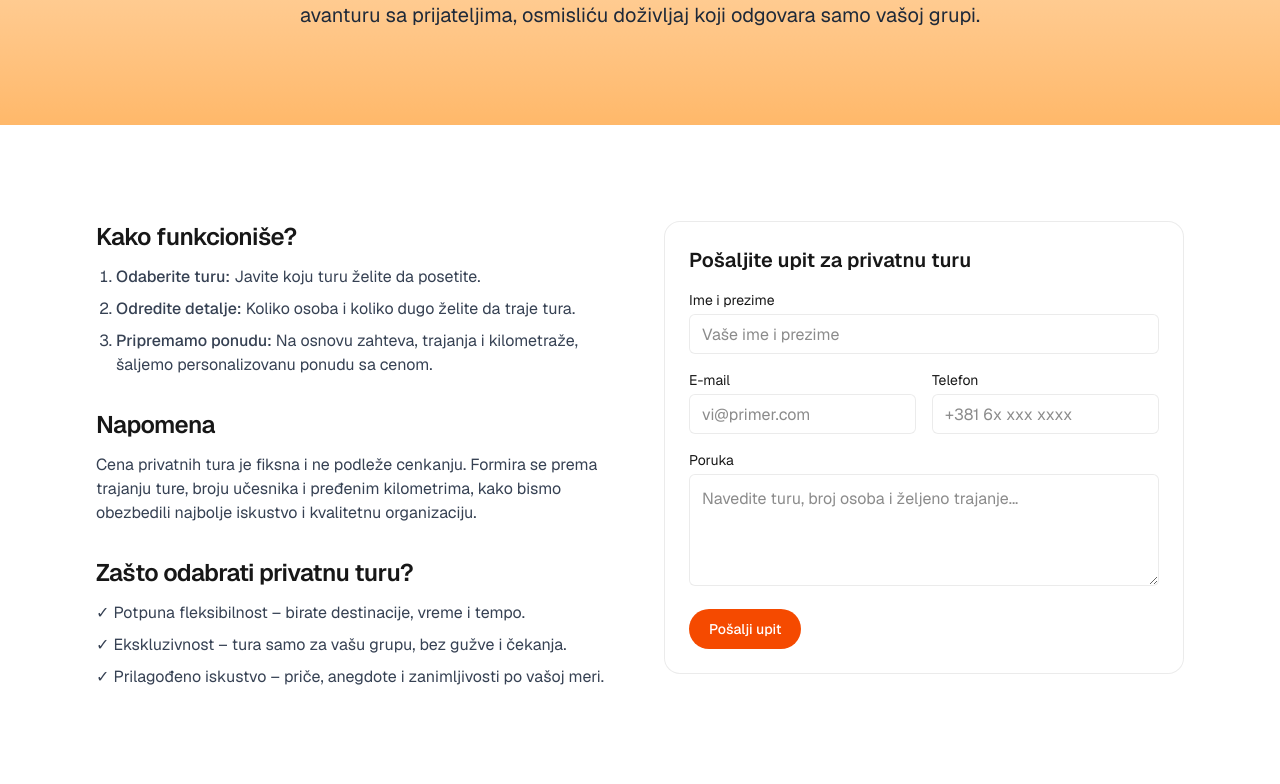
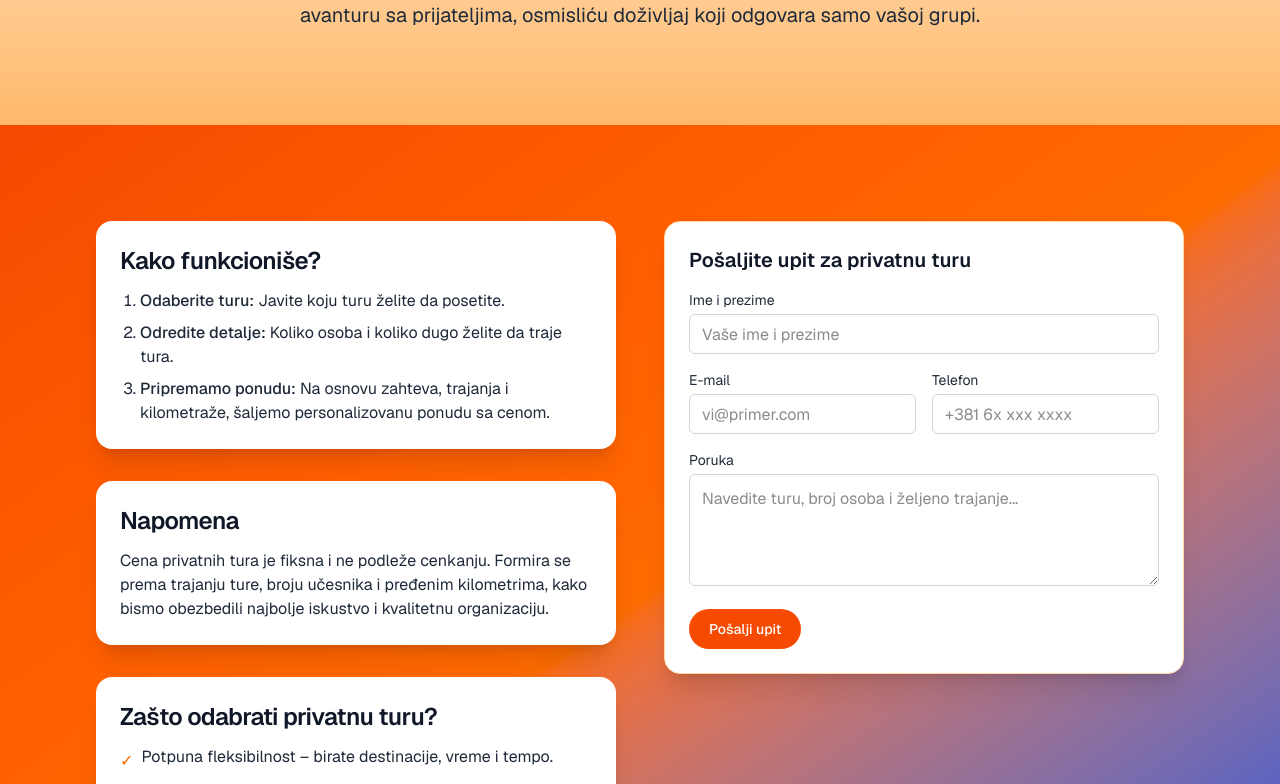
Before and after one commit to DavidJankovic00LIN/VINS_2.0, a Next.js app: page /tours/custom-tours in a window 1280 px wide. Shown: the part 351-1135 px from the top of the page. Built offline with nearby package versions, Linux system fonts and the light colour scheme.

Commit message:
custom tours visual fix

```diff
--- a/src/app/tours/custom-tours/page.tsx
+++ b/src/app/tours/custom-tours/page.tsx
@@ -2,8 +2,10 @@
 import { useState } from 'react';
 import Navigation from '@/components/Navigation';
 import Footer from '@/components/Footer';
+import { useI18n } from '@/i18n/I18nProvider';
 
 export default function CustomTours() {
+  const { t } = useI18n();
   const [formData, setFormData] = useState({
     fullName: '',
     email: '',
@@ -29,100 +31,98 @@ export default function CustomTours() {
       <section className="pt-16 bg-gradient-to-b from-yellow-200 via-orange-200 to-orange-300">
         <div className="mx-auto max-w-6xl px-4 sm:px-6 lg:px-8 py-16 sm:py-24">
           <div className="text-center">
-            <h1 className="text-4xl sm:text-5xl font-extrabold tracking-tight mb-6">Privatne ture – putovanje po vašoj meri</h1>
-            <p className="text-lg sm:text-xl text-gray-800 max-w-3xl mx-auto">
-              Želite da svoje putovanje učinite potpuno intimnim i prilagođenim vama? Privatne ture su idealno rešenje –
-              bilo da planirate porodični izlet, romantično putovanje ili avanturu sa prijateljima, osmisliću doživljaj koji odgovara samo vašoj grupi.
+            <h1 className="text-4xl sm:text-5xl font-extrabold tracking-tight mb-6 text-gray-900 dark:text-grey-800">{t('custom_tours_hero_title')}</h1>
+            <p className="text-lg sm:text-xl text-gray-800 dark:text-gray-800 max-w-3xl mx-auto">
+              {t('custom_tours_hero_description')}
             </p>
           </div>
         </div>
       </section>
 
       {/* Content */}
-      <section className="bg-background">
+      <section className="bg-gradient-to-br from-orange-600 via-orange-500 to-blue-700">
         <div className="mx-auto max-w-6xl px-4 sm:px-6 lg:px-8 py-16 sm:py-24">
           <div className="grid lg:grid-cols-2 gap-12 items-start">
             {/* Left copy */}
             <div className="space-y-8">
-              <div>
-                <h2 className="text-2xl font-semibold tracking-tight mb-3">Kako funkcioniše?</h2>
-                <ol className="list-decimal pl-5 space-y-2 text-gray-700 dark:text-gray-300">
-                  <li><span className="font-medium">Odaberite turu:</span> Javite koju turu želite da posetite.</li>
-                  <li><span className="font-medium">Odredite detalje:</span> Koliko osoba i koliko dugo želite da traje tura.</li>
-                  <li><span className="font-medium">Pripremamo ponudu:</span> Na osnovu zahteva, trajanja i kilometraže, šaljemo personalizovanu ponudu sa cenom.</li>
+              <div className="bg-white rounded-2xl shadow-xl p-6">
+                <h2 className="text-2xl font-semibold tracking-tight mb-3 text-gray-900">{t('custom_tours_how_it_works_title')}</h2>
+                <ol className="list-decimal pl-5 space-y-2 text-gray-800">
+                  <li><span className="font-medium">{t('custom_tours_step1_title')}:</span> {t('custom_tours_step1_desc')}</li>
+                  <li><span className="font-medium">{t('custom_tours_step2_title')}:</span> {t('custom_tours_step2_desc')}</li>
+                  <li><span className="font-medium">{t('custom_tours_step3_title')}:</span> {t('custom_tours_step3_desc')}</li>
                 </ol>
               </div>
 
-              <div>
-                <h2 className="text-2xl font-semibold tracking-tight mb-3">Napomena</h2>
-                <p className="text-gray-700 dark:text-gray-300">
-                  Cena privatnih tura je fiksna i ne podleže cenkаnju. Formira se prema trajanju ture, broju učesnika i pređenim kilometrima,
-                  kako bismo obezbedili najbolje iskustvo i kvalitetnu organizaciju.
+              <div className="bg-white rounded-2xl shadow-xl p-6">
+                <h2 className="text-2xl font-semibold tracking-tight mb-3 text-gray-900">{t('custom_tours_note_title')}</h2>
+                <p className="text-gray-800">
+                  {t('custom_tours_note_description')}
                 </p>
               </div>
 
-              <div>
-                <h2 className="text-2xl font-semibold tracking-tight mb-3">Zašto odabrati privatnu turu?</h2>
-                <ul className="space-y-2 text-gray-700 dark:text-gray-300">
-                  <li>✓ Potpuna fleksibilnost – birate destinacije, vreme i tempo.</li>
-                  <li>✓ Ekskluzivnost – tura samo za vašu grupu, bez gužve i čekanja.</li>
-                  <li>✓ Prilagođeno iskustvo – priče, anegdote i zanimljivosti po vašoj meri.</li>
+              <div className="bg-white rounded-2xl shadow-xl p-6">
+                <h2 className="text-2xl font-semibold tracking-tight mb-3 text-gray-900">{t('custom_tours_why_choose_title')}</h2>
+                <ul className="space-y-2 text-gray-800">
+                  <li className="flex items-start gap-2"><span className="text-orange-500 mt-1">✓</span> {t('custom_tours_benefit1')}</li>
+                  <li className="flex items-start gap-2"><span className="text-orange-500 mt-1">✓</span> {t('custom_tours_benefit2')}</li>
+                  <li className="flex items-start gap-2"><span className="text-orange-500 mt-1">✓</span> {t('custom_tours_benefit3')}</li>
                 </ul>
               </div>
             </div>
 
             {/* Right form */}
-            <div className="rounded-2xl border border-black/[.08] dark:border-white/[.12] p-6 bg-white/80 dark:bg-background backdrop-blur-sm">
-              <h3 className="text-xl font-semibold mb-4">Pošaljite upit za privatnu turu</h3>
+            <div className="bg-white rounded-2xl shadow-xl p-6 border border-orange-200">
+              <h3 className="text-xl font-semibold mb-4 text-gray-900">{t('custom_tours_form_title')}</h3>
               <form onSubmit={handleSubmit} className="space-y-4">
                 <div>
-                  <label className="block text-sm mb-1">Ime i prezime</label>
+                  <label className="block text-sm mb-1 text-gray-800">{t('custom_tours_form_name')}</label>
                   <input
                     name="fullName"
                     value={formData.fullName}
                     onChange={handleChange}
-                    className="w-full h-10 px-3 rounded-md border border-black/[.08] dark:border-white/[.12] bg-background focus:outline-none focus:ring-2 focus:ring-foreground/20"
-                    placeholder="Vaše ime i prezime"
+                    className="w-full h-10 px-3 rounded-md border border-gray-300 bg-white focus:outline-none focus:ring-2 focus:ring-orange-500 focus:border-orange-500"
+                    placeholder={t('custom_tours_form_name_placeholder')}
                   />
                 </div>
                 <div className="grid sm:grid-cols-2 gap-4">
                   <div>
-                    <label className="block text-sm mb-1">E-mail</label>
+                    <label className="block text-sm mb-1 text-gray-800">{t('custom_tours_form_email')}</label>
                     <input
                       name="email"
                       type="email"
                       value={formData.email}
                       onChange={handleChange}
-                      className="w-full h-10 px-3 rounded-md border border-black/[.08] dark:border-white/[.12] bg-background focus:outline-none focus:ring-2 focus:ring-foreground/20"
-                      placeholder="vi@primer.com"
+                      className="w-full h-10 px-3 rounded-md border border-gray-300 bg-white focus:outline-none focus:ring-2 focus:ring-orange-500 focus:border-orange-500"
+                      placeholder={t('custom_tours_form_email_placeholder')}
                     />
                   </div>
                   <div>
-                    <label className="block text-sm mb-1">Telefon</label>
+                    <label className="block text-sm mb-1 text-gray-800">{t('custom_tours_form_phone')}</label>
                     <input
                       name="phone"
                       value={formData.phone}
                       onChange={handleChange}
-                      className="w-full h-10 px-3 rounded-md border border-black/[.08] dark:border-white/[.12] bg-background focus:outline-none focus:ring-2 focus:ring-foreground/20"
-                      placeholder="+381 6x xxx xxxx"
+                      className="w-full h-10 px-3 rounded-md border border-gray-300 bg-white focus:outline-none focus:ring-2 focus:ring-orange-500 focus:border-orange-500"
+                      placeholder={t('custom_tours_form_phone_placeholder')}
                     />
                   </div>
                 </div>
                 <div>
-                  <label className="block text-sm mb-1">Poruka</label>
+                  <label className="block text-sm mb-1 text-gray-800">{t('custom_tours_form_message')}</label>
                   <textarea
                     name="message"
                     value={formData.message}
                     onChange={handleChange}
-                    className="w-full h-28 p-3 rounded-md border border-black/[.08] dark:border-white/[.12] bg-background focus:outline-none focus:ring-2 focus:ring-foreground/20"
-                    placeholder="Navedite turu, broj osoba i željeno trajanje..."
+                    className="w-full h-28 p-3 rounded-md border border-gray-300 bg-white focus:outline-none focus:ring-2 focus:ring-orange-500 focus:border-orange-500"
+                    placeholder={t('custom_tours_form_message_placeholder')}
                   />
                 </div>
                 <button
                   type="submit"
                   className="h-10 px-5 rounded-full bg-orange-600 text-white text-sm font-medium hover:bg-orange-700 transition-colors"
                 >
-                  Pošalji upit
+                  {t('custom_tours_form_submit')}
                 </button>
               </form>
             </div>
--- a/src/i18n/dictionaries/en.ts
+++ b/src/i18n/dictionaries/en.ts
@@ -154,5 +154,32 @@ const en = {
   section_historical_adventures: 'Historical Adventures',
   section_love_tours: 'Love Tours',
   section_love_tours_sub: 'Each tour is designed to create special moments and unforgettable memories.',
+
+  // Custom Tours Page
+  custom_tours_hero_title: 'Private Tours – Travel Your Way',
+  custom_tours_hero_description: 'Want to make your journey completely intimate and tailored to you? Private tours are the ideal solution – whether you\'re planning a family trip, romantic getaway, or adventure with friends, I\'ll create an experience that suits only your group.',
+  custom_tours_how_it_works_title: 'How it works?',
+  custom_tours_step1_title: 'Choose a tour',
+  custom_tours_step1_desc: 'Let me know which tour you\'d like to visit.',
+  custom_tours_step2_title: 'Specify details',
+  custom_tours_step2_desc: 'How many people and how long you want the tour to last.',
+  custom_tours_step3_title: 'We prepare an offer',
+  custom_tours_step3_desc: 'Based on requirements, duration and distance, we send a personalized offer with pricing.',
+  custom_tours_note_title: 'Note',
+  custom_tours_note_description: 'Private tour prices are fixed and not negotiable. They are formed according to tour duration, number of participants and distance covered, to ensure the best experience and quality organization.',
+  custom_tours_why_choose_title: 'Why choose a private tour?',
+  custom_tours_benefit1: 'Complete flexibility – you choose destinations, time and pace.',
+  custom_tours_benefit2: 'Exclusivity – tour only for your group, without crowds and waiting.',
+  custom_tours_benefit3: 'Tailored experience – stories, anecdotes and interesting facts according to your preferences.',
+  custom_tours_form_title: 'Send inquiry for private tour',
+  custom_tours_form_name: 'Full name',
+  custom_tours_form_name_placeholder: 'Your full name',
+  custom_tours_form_email: 'E-mail',
+  custom_tours_form_email_placeholder: 'you@example.com',
+  custom_tours_form_phone: 'Phone',
+  custom_tours_form_phone_placeholder: '+381 6x xxx xxxx',
+  custom_tours_form_message: 'Message',
+  custom_tours_form_message_placeholder: 'Specify tour, number of people and desired duration...',
+  custom_tours_form_submit: 'Send inquiry',
 };
 export default en;
--- a/src/i18n/dictionaries/sr.ts
+++ b/src/i18n/dictionaries/sr.ts
@@ -158,5 +158,32 @@ const sr = {
   section_historical_adventures: 'Istorijske avanture',
   section_love_tours: 'Ljubavne ture',
   section_love_tours_sub: 'Svaka tura je osmišljena da stvori posebne trenutke i nezaboravne uspomene.',
+
+  // Custom Tours Page
+  custom_tours_hero_title: 'Privatne ture – putovanje po vašoj meri',
+  custom_tours_hero_description: 'Želite da svoje putovanje učinite potpuno intimnim i prilagođenim vama? Privatne ture su idealno rešenje – bilo da planirate porodični izlet, romantično putovanje ili avanturu sa prijateljima, osmisliću doživljaj koji odgovara samo vašoj grupi.',
+  custom_tours_how_it_works_title: 'Kako funkcioniše?',
+  custom_tours_step1_title: 'Odaberite turu',
+  custom_tours_step1_desc: 'Javite koju turu želite da posetite.',
+  custom_tours_step2_title: 'Odredite detalje',
+  custom_tours_step2_desc: 'Koliko osoba i koliko dugo želite da traje tura.',
+  custom_tours_step3_title: 'Pripremamo ponudu',
+  custom_tours_step3_desc: 'Na osnovu zahteva, trajanja i kilometraže, šaljemo personalizovanu ponudu sa cenom.',
+  custom_tours_note_title: 'Napomena',
+  custom_tours_note_description: 'Cena privatnih tura je fiksna i ne podleže cenkаnju. Formira se prema trajanju ture, broju učesnika i pređenim kilometrima, kako bismo obezbedili najbolje iskustvo i kvalitetnu organizaciju.',
+  custom_tours_why_choose_title: 'Zašto odabrati privatnu turu?',
+  custom_tours_benefit1: 'Potpuna fleksibilnost – birate destinacije, vreme i tempo.',
+  custom_tours_benefit2: 'Ekskluzivnost – tura samo za vašu grupu, bez gužve i čekanja.',
+  custom_tours_benefit3: 'Prilagođeno iskustvo – priče, anegdote i zanimljivosti po vašoj meri.',
+  custom_tours_form_title: 'Pošaljite upit za privatnu turu',
+  custom_tours_form_name: 'Ime i prezime',
+  custom_tours_form_name_placeholder: 'Vaše ime i prezime',
+  custom_tours_form_email: 'E-mail',
+  custom_tours_form_email_placeholder: 'vi@primer.com',
+  custom_tours_form_phone: 'Telefon',
+  custom_tours_form_phone_placeholder: '+381 6x xxx xxxx',
+  custom_tours_form_message: 'Poruka',
+  custom_tours_form_message_placeholder: 'Navedite turu, broj osoba i željeno trajanje...',
+  custom_tours_form_submit: 'Pošalji upit',
 };
 export default sr;
--- a/src/i18n/dictionaries/tr.ts
+++ b/src/i18n/dictionaries/tr.ts
@@ -155,5 +155,32 @@ const tr = {
   section_historical_adventures: 'Tarihi Maceralar',
   section_love_tours: 'Aşk Turları',
   section_love_tours_sub: 'Her tur, özel anlar ve unutulmaz anılar yaratmak için tasarlandı.',
+
+  // Custom Tours Page
+  custom_tours_hero_title: 'Özel Turlar – Kendi Yolunuzda Seyahat',
+  custom_tours_hero_description: 'Yolculuğunuzu tamamen samimi ve size özel hale getirmek ister misiniz? Özel turlar ideal çözümdür – aile gezisi, romantik kaçamak veya arkadaşlarla macera planlıyor olun, sadece grubunuza uygun bir deneyim yaratacağım.',
+  custom_tours_how_it_works_title: 'Nasıl çalışır?',
+  custom_tours_step1_title: 'Tur seçin',
+  custom_tours_step1_desc: 'Hangi turu ziyaret etmek istediğinizi bana bildirin.',
+  custom_tours_step2_title: 'Detayları belirleyin',
+  custom_tours_step2_desc: 'Kaç kişi ve ne kadar süre tur yapmak istediğinizi.',
+  custom_tours_step3_title: 'Teklif hazırlıyoruz',
+  custom_tours_step3_desc: 'Gereksinimler, süre ve mesafeye göre, fiyatlandırmalı kişiselleştirilmiş teklif gönderiyoruz.',
+  custom_tours_note_title: 'Not',
+  custom_tours_note_description: 'Özel tur fiyatları sabittir ve pazarlık kabul edilmez. En iyi deneyim ve kaliteli organizasyon sağlamak için tur süresi, katılımcı sayısı ve kat edilen mesafeye göre oluşturulur.',
+  custom_tours_why_choose_title: 'Neden özel tur seçmelisiniz?',
+  custom_tours_benefit1: 'Tam esneklik – destinasyonları, zamanı ve tempoyu siz seçersiniz.',
+  custom_tours_benefit2: 'Özellik – sadece grubunuz için tur, kalabalık ve bekleme olmadan.',
+  custom_tours_benefit3: 'Kişiselleştirilmiş deneyim – tercihlerinize göre hikayeler, anekdotlar ve ilginç bilgiler.',
+  custom_tours_form_title: 'Özel tur için sorgu gönderin',
+  custom_tours_form_name: 'Ad Soyad',
+  custom_tours_form_name_placeholder: 'Adınız ve soyadınız',
+  custom_tours_form_email: 'E-posta',
+  custom_tours_form_email_placeholder: 'siz@ornek.com',
+  custom_tours_form_phone: 'Telefon',
+  custom_tours_form_phone_placeholder: '+381 6x xxx xxxx',
+  custom_tours_form_message: 'Mesaj',
+  custom_tours_form_message_placeholder: 'Turu, kişi sayısını ve istenen süreyi belirtin...',
+  custom_tours_form_submit: 'Sorgu gönder',
 };
 export default tr;
```
